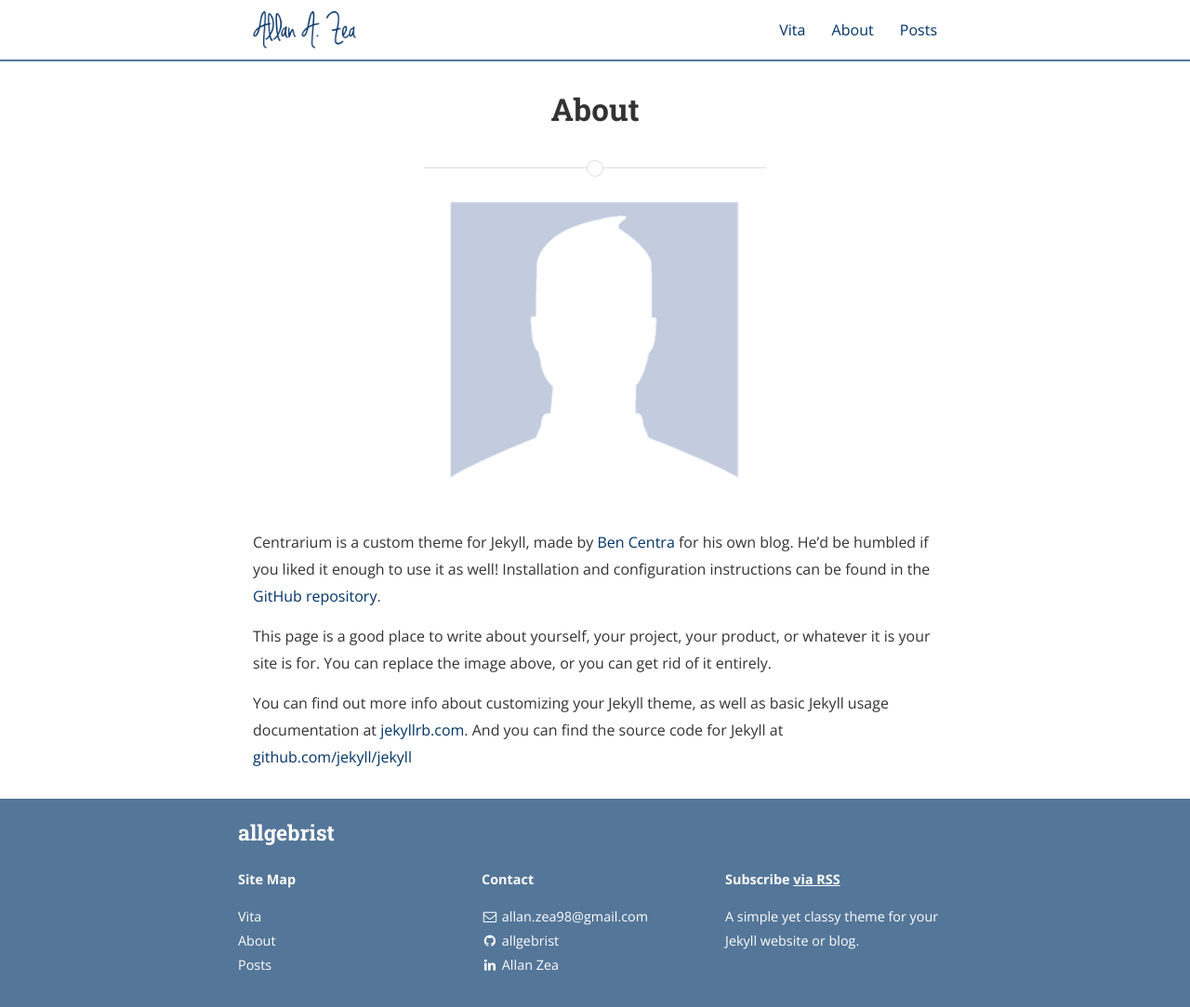
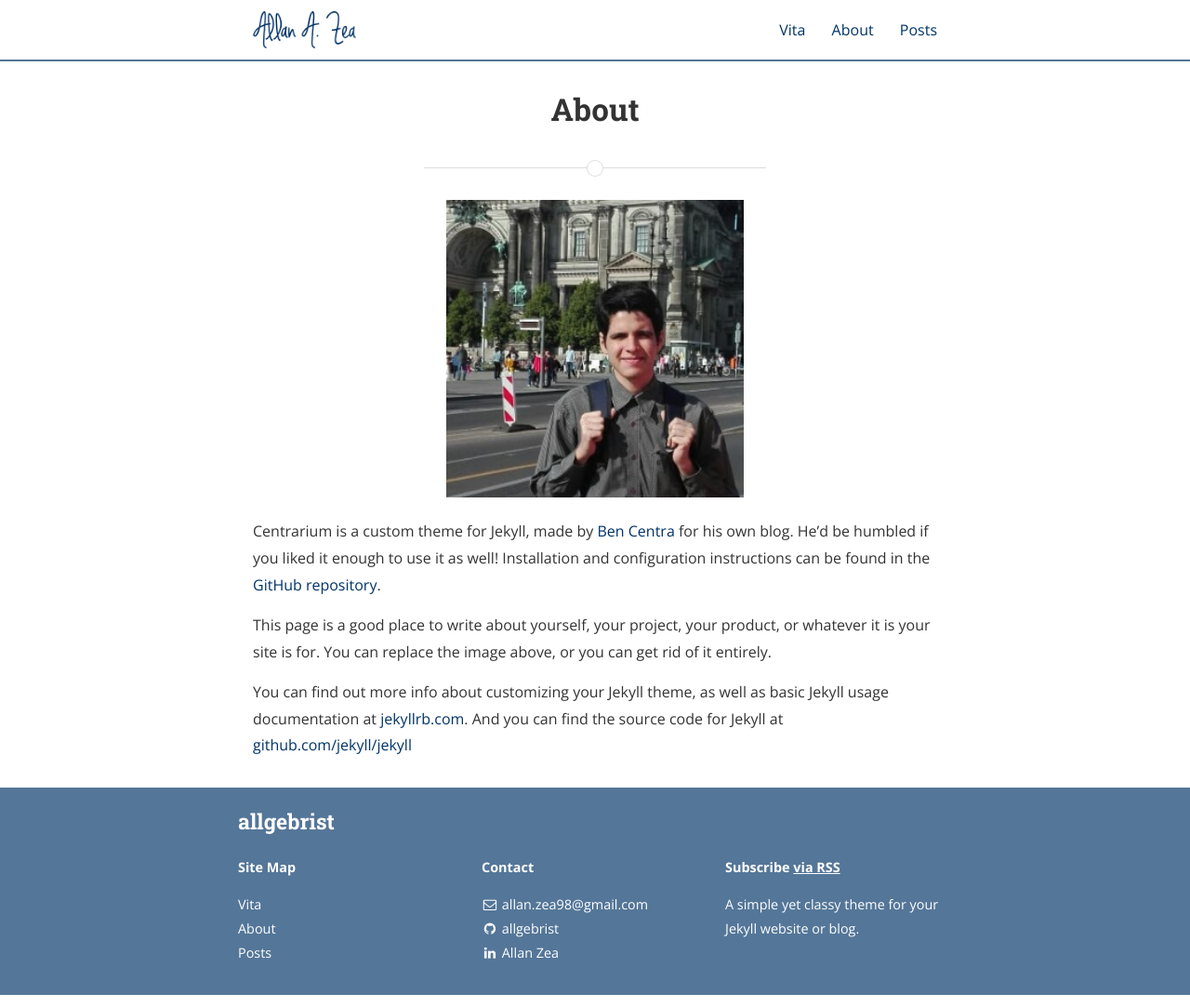
Before and after one commit to allgebrist/allgebrist.github.io, a Jekyll site: the page built from about.md, in a window 1280 px wide. Shown: the whole page at 93% size. Built offline with Jekyll 4.4.1, drawn with Linux system fonts in a browser that asks for light colours; nearby versions of some CDN libraries.

Commit message:
Update about.md

```diff
--- a/about.md
+++ b/about.md
@@ -4,7 +4,7 @@
 permalink: /about/
 ---
 
-<img src="{{ site.baseurl }}/assets/profile-placeholder.gif" title="Profile Picture" class="profile">
+<img src="{{ site.baseurl }}/assets/me.png" title="Profile Picture" class="profile">
 
 Centrarium is a custom theme for Jekyll, made by [Ben Centra][bencentra] for his own blog. He'd be humbled if you liked it enough to use it as well! Installation and configuration instructions can be found in the [GitHub repository](https://github.com/bencentra/centrarium).
 
```
